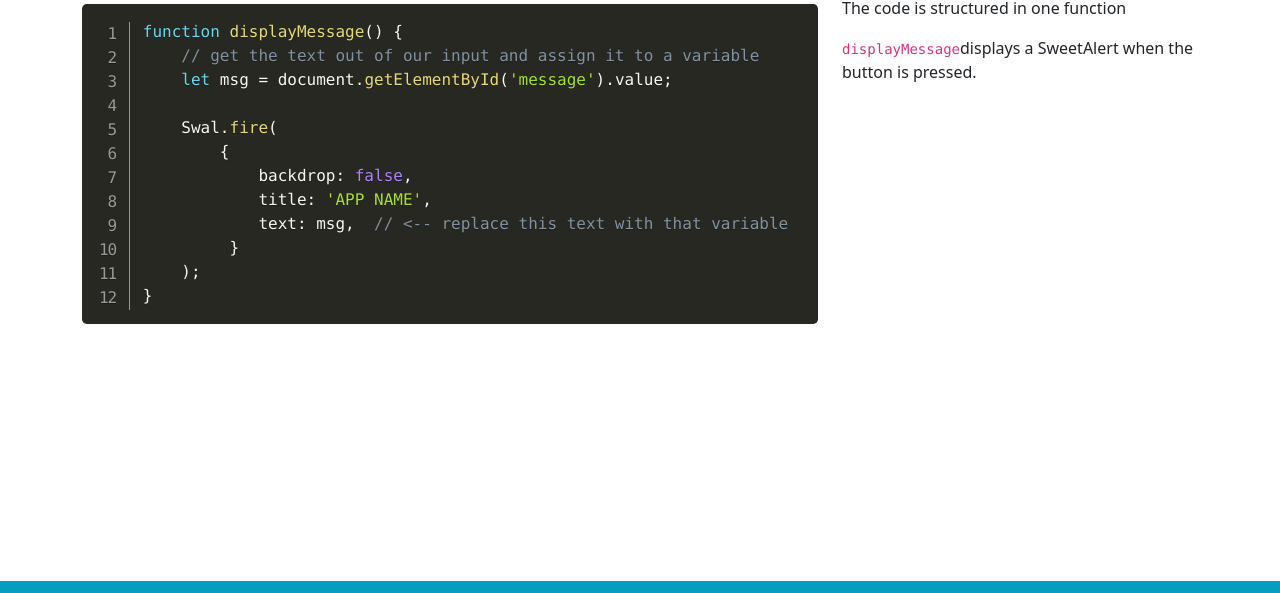
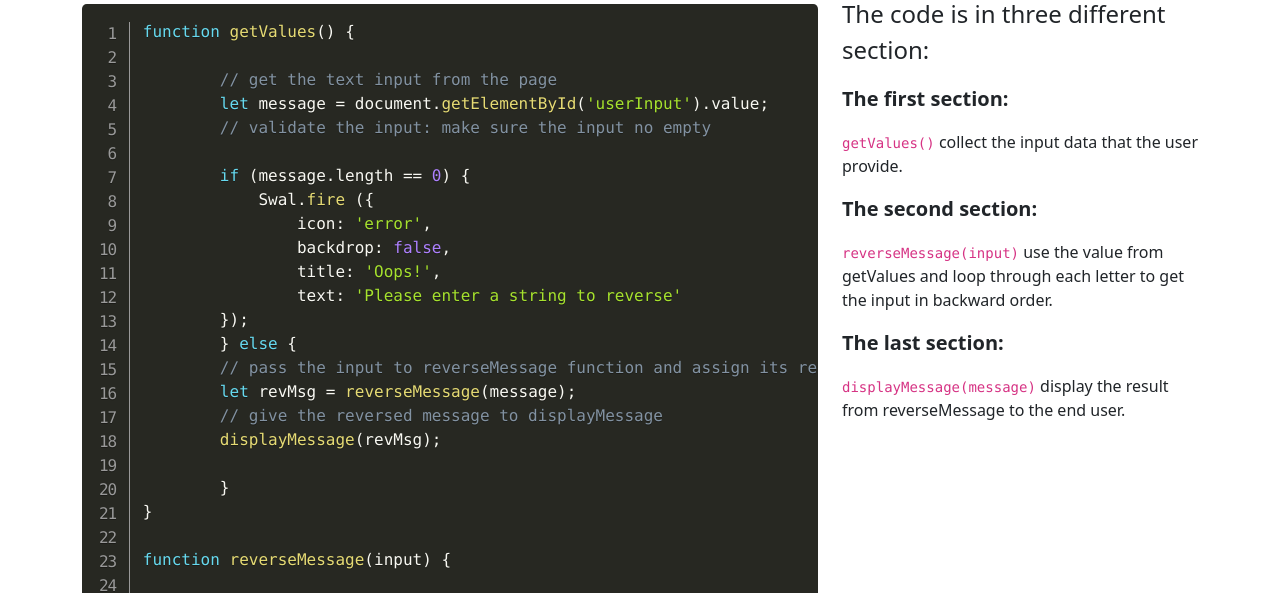
Before and after one commit to HaklyOeng/Rewind, a plain HTML site: page Code.html in a window 1280 px wide. Shown: the part 139-732 px from the top of the page. Drawn offline with nearby package versions, Linux system fonts and the light colour scheme; some packages are replaced by stand-ins of ours; a script that the page names is missing.

Commit message:
Add code page

```diff
--- a/Code.html
+++ b/Code.html
@@ -76,27 +76,60 @@
             <div class="col-12 col-lg-8">
                 <pre class="line-numbers">
                     <code class="language-js">
-function displayMessage() {
-    // get the text out of our input and assign it to a variable
-    let msg = document.getElementById('message').value;
+                        function getValues() {
 
-    Swal.fire(
-        {
-            backdrop: false,
-            title: 'APP NAME',
-            text: msg,  // <-- replace this text with that variable
-         }
-    );
-}
+                                // get the text input from the page
+                                let message = document.getElementById('userInput').value;
+                                // validate the input: make sure the input no empty
+
+                                if (message.length == 0) {
+                                    Swal.fire ({
+                                        icon: 'error',
+                                        backdrop: false,
+                                        title: 'Oops!',
+                                        text: 'Please enter a string to reverse'
+                                });
+                                } else {
+                                // pass the input to reverseMessage function and assign its return value to a variable
+                                let revMsg = reverseMessage(message);
+                                // give the reversed message to displayMessage
+                                displayMessage(revMsg);
+
+                                }
+                        }
+
+                        function reverseMessage(input) {
+
+                            let output = '';
+                            for (let i = input.length - 1; i >= 0; i--) {
+                                let letter = input[i];
+                                output += letter;
+                            }
+                            return output;
+                        }
+
+                        function displayMessage(message) {
+                            document.getElementById('msg').textContent = `Your message reversed is: ${message}`;
+                            document.getElementById('alert').classList.remove('invisible');
+                        }
                     </code>
                 </pre>
             </div>
             <div class="col-12 col-lg-4">
                 <!-- Explain your code here! -->
-                <p>The code is structured in one function</p>
+                <p class="lead fs-4">The code is in three different section:</p>
+                <p class="fs-5 fw-bold lead">The first section: </p>
                 <p>
-                    <code>displayMessage</code>displays a SweetAlert when the button is pressed.
+                    <code>getValues()</code> collect the input data that the user provide.
                 </p>
+                <p class="fs-5 fw-bold lead">The second section: </p>
+                <P>
+                    <code>reverseMessage(input)</code> use the value from getValues and loop through each letter to get the input in backward order.
+                </P>
+                <p class="fs-5 fw-bold lead">The last section: </p>
+                <P>
+                    <code>displayMessage(message)</code> display the result from reverseMessage to the end user.
+                </P>
             </div>
         </div>
 
```
